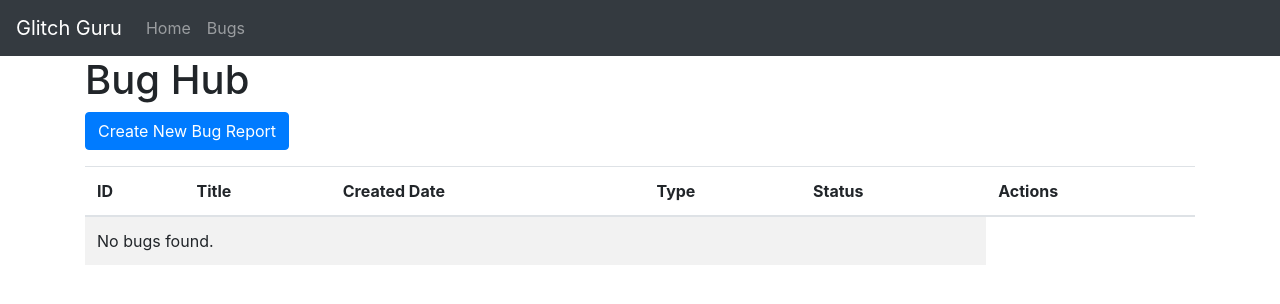
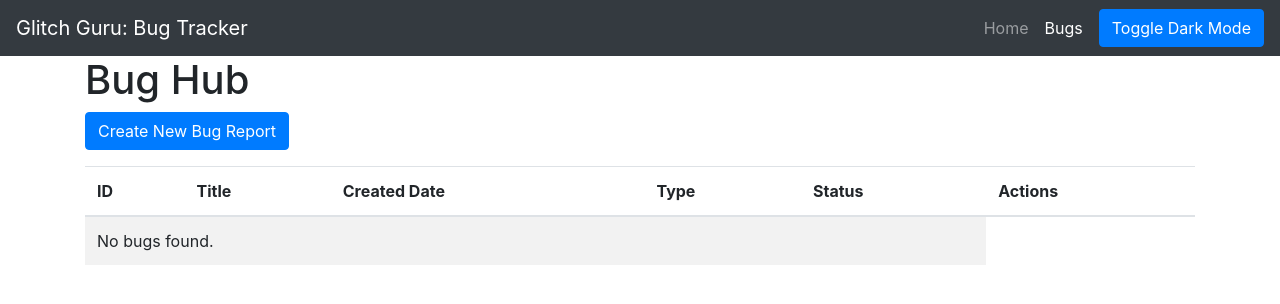
Before and after one commit to Niloth-p/glitch-guru, a Django app: page /bugs/ in a window 1280 px wide. Shown: the top 304 px of the page. Run offline with Django 4.2, Linux system fonts and the light colour scheme; data that the repository does not hold is empty; some libraries are stand-ins or nearby versions.

Commit message:
feat: Introduce - dark theme

```diff
--- a/bug_hub/templates/base.html
+++ b/bug_hub/templates/base.html
@@ -15,10 +15,22 @@
       onerror="handleLoadingError(this.getAttribute('lib-not-loaded'))"
       lib-not-loaded="bootstrap css"
     />
+    <style>
+      body.dark-mode,
+      .dark-mode th,
+      .dark-mode td,
+      body.dark-mode .card {
+        background-color: #121212;
+        color: #ffffff;
+      }
+      body.dark-mode .card {
+        border: 1px solid #3498db;
+      }
+    </style>
   </head>
   <body>
     <nav class="navbar navbar-expand-lg navbar-dark bg-dark">
-      <a class="navbar-brand" href="#">Glitch Guru</a>
+      <a class="navbar-brand" href="#">Glitch Guru: Bug Tracker</a>
       <button
         class="navbar-toggler"
         type="button"
@@ -31,14 +43,19 @@
         <span class="navbar-toggler-icon"></span>
       </button>
       <div class="collapse navbar-collapse" id="navbarNav">
-        <ul class="navbar-nav">
+        <ul class="navbar-nav ml-auto">
           <li class="nav-item">
             <a class="nav-link" href="/">Home</a>
           </li>
-          <li class="nav-item">
-            <a class="nav-link" href="{% url 'bug_hub:bug_list' %}">Bugs</a>
+          <li class="nav-item active">
+            <a class="nav-link" href="{% url 'bug_hub:bug_list' %}"
+              >Bugs <span class="sr-only">(current)</span></a
+            >
           </li>
         </ul>
+        <button id="darkModeToggle" class="btn btn-primary ml-2">
+          Toggle Dark Mode
+        </button>
       </div>
     </nav>
 
@@ -59,5 +76,19 @@
       onerror="handleLoadingError(this.getAttribute('lib-not-loaded'))"
       lib-not-loaded="bootstrap js"
     ></script>
+    <script>
+      $(document).ready(function () {
+        const isDarkMode = localStorage.getItem("darkMode") === "true";
+
+        if (isDarkMode) {
+          $("body").addClass("dark-mode");
+        }
+
+        $("#darkModeToggle").click(function () {
+          $("body").toggleClass("dark-mode");
+          localStorage.setItem("darkMode", $("body").hasClass("dark-mode"));
+        });
+      });
+    </script>
   </body>
 </html>
```
Also changed, not shown: templates/home.html (+35 -2 lines).
